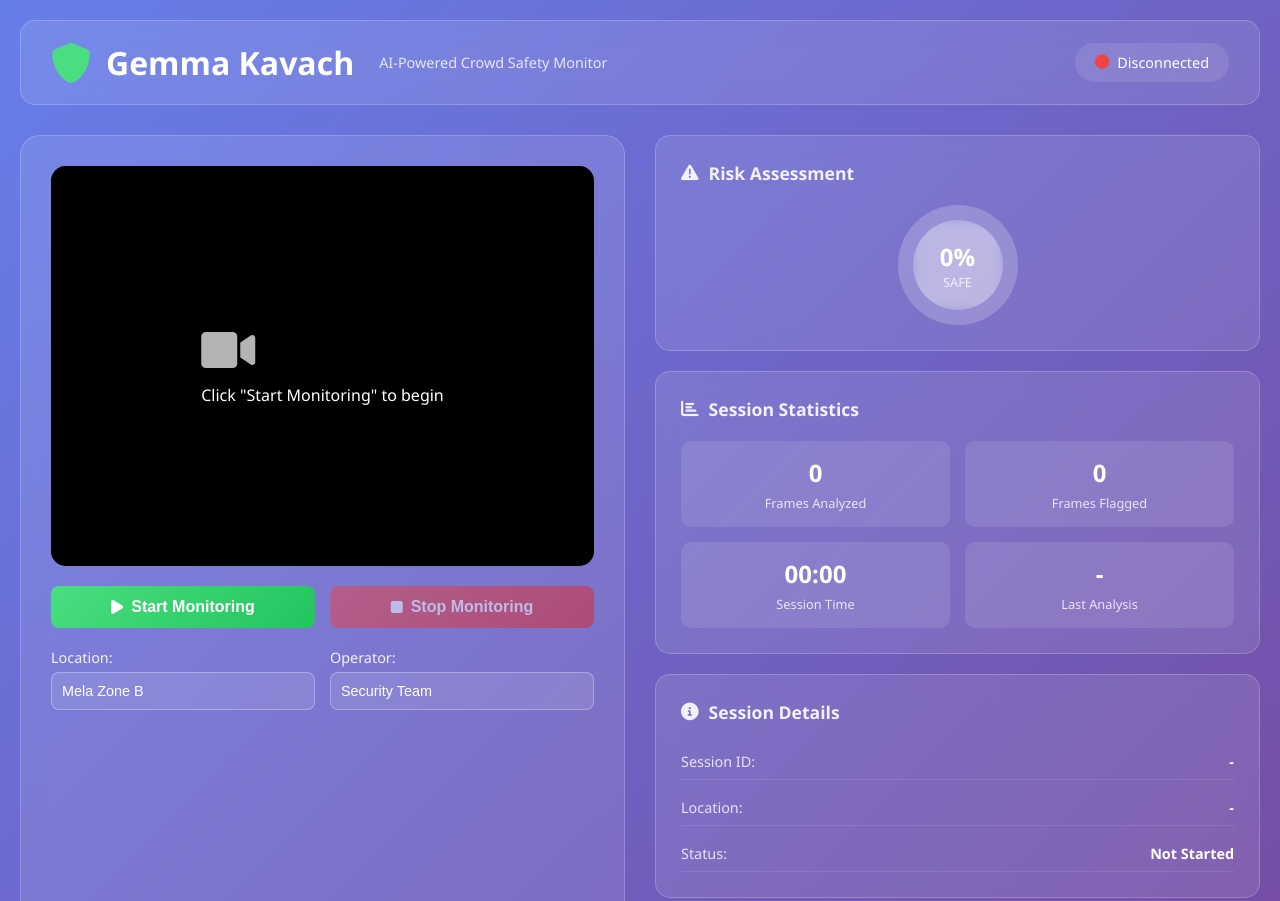
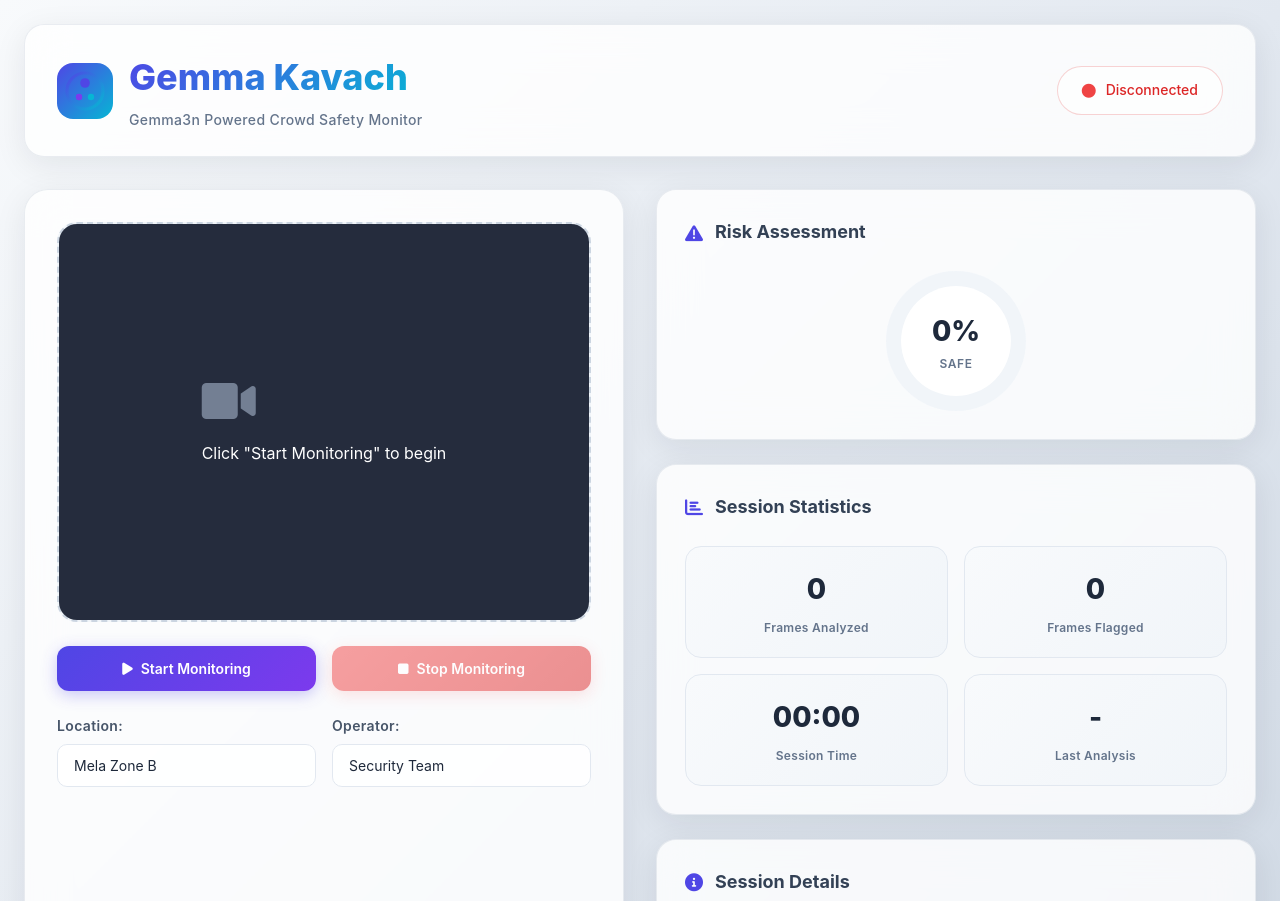
Before and after one commit to aditya699/gemma-kavach, a plain HTML site: page Gemma_Kavach_Vision_Server/static/index.html in a window 1280 px wide. Shown: the top 901 px of the page. Drawn offline with Linux system fonts and the light colour scheme; no server answers.

Commit message:
minor interface changes

```diff
--- a/Gemma_Kavach_Vision_Server/static/index.html
+++ b/Gemma_Kavach_Vision_Server/static/index.html
@@ -12,9 +12,24 @@
         <!-- Header -->
         <header class="header">
             <div class="logo">
-                <i class="fas fa-shield-alt"></i>
-                <h1>Gemma Kavach</h1>
-                <span class="subtitle">AI-Powered Crowd Safety Monitor</span>
+                <div class="logo-icon">
+                    <svg viewBox="0 0 100 100" width="40" height="40">
+                        <circle cx="50" cy="50" r="45" fill="none" stroke="url(#gradient)" stroke-width="8"/>
+                        <circle cx="50" cy="30" r="12" fill="#4F46E5"/>
+                        <circle cx="35" cy="65" r="8" fill="#7C3AED"/>
+                        <circle cx="65" cy="65" r="8" fill="#06B6D4"/>
+                        <defs>
+                            <linearGradient id="gradient" x1="0%" y1="0%" x2="100%" y2="100%">
+                                <stop offset="0%" style="stop-color:#4F46E5"/>
+                                <stop offset="100%" style="stop-color:#06B6D4"/>
+                            </linearGradient>
+                        </defs>
+                    </svg>
+                </div>
+                <div class="logo-text">
+                    <h1>Gemma Kavach</h1>
+                    <span class="subtitle">Gemma3n Powered Crowd Safety Monitor</span>
+                </div>
             </div>
             <div class="status-indicator" id="connectionStatus">
                 <i class="fas fa-circle"></i>
--- a/Gemma_Kavach_Vision_Server/static/style.css
+++ b/Gemma_Kavach_Vision_Server/static/style.css
@@ -1,4 +1,4 @@
-/* Modern CSS Styling for Gemma Kavach */
+/* Modern CSS Styling for Gemma Kavach - Light Grey & Blue Theme */
 
 * {
     margin: 0;
@@ -7,16 +7,17 @@
 }
 
 body {
-    font-family: 'Segoe UI', Tahoma, Geneva, Verdana, sans-serif;
-    background: linear-gradient(135deg, #667eea 0%, #764ba2 100%);
+    font-family: 'Inter', 'Segoe UI', system-ui, -apple-system, sans-serif;
+    background: linear-gradient(135deg, #f8fafc 0%, #e2e8f0 50%, #cbd5e1 100%);
     min-height: 100vh;
-    color: #ffffff;
+    color: #1e293b;
+    line-height: 1.6;
 }
 
 .container {
     max-width: 1400px;
     margin: 0 auto;
-    padding: 20px;
+    padding: 24px;
 }
 
 /* Header */
@@ -24,49 +25,73 @@ body {
     display: flex;
     justify-content: space-between;
     align-items: center;
-    margin-bottom: 30px;
-    background: rgba(255, 255, 255, 0.1);
-    backdrop-filter: blur(10px);
-    padding: 20px 30px;
-    border-radius: 15px;
-    border: 1px solid rgba(255, 255, 255, 0.2);
+    margin-bottom: 32px;
+    background: rgba(255, 255, 255, 0.8);
+    backdrop-filter: blur(20px);
+    padding: 24px 32px;
+    border-radius: 20px;
+    border: 1px solid rgba(148, 163, 184, 0.2);
+    box-shadow: 0 8px 32px rgba(15, 23, 42, 0.08);
 }
 
 .logo {
     display: flex;
     align-items: center;
-    gap: 15px;
+    gap: 16px;
 }
 
-.logo i {
-    font-size: 2.5rem;
-    color: #4ade80;
+.logo-icon {
+    display: flex;
+    align-items: center;
+    justify-content: center;
+    width: 56px;
+    height: 56px;
+    background: linear-gradient(135deg, #4F46E5 0%, #06B6D4 100%);
+    border-radius: 16px;
+    padding: 8px;
 }
 
-.logo h1 {
-    font-size: 2rem;
-    font-weight: 700;
+.logo-text h1 {
+    font-size: 2.25rem;
+    font-weight: 800;
     margin: 0;
+    background: linear-gradient(135deg, #4F46E5 0%, #06B6D4 100%);
+    -webkit-background-clip: text;
+    -webkit-text-fill-color: transparent;
+    background-clip: text;
 }
 
 .subtitle {
-    font-size: 0.9rem;
-    opacity: 0.8;
-    margin-left: 10px;
+    font-size: 0.875rem;
+    color: #64748b;
+    font-weight: 500;
+    letter-spacing: 0.025em;
 }
 
 .status-indicator {
     display: flex;
     align-items: center;
-    gap: 8px;
-    padding: 10px 20px;
-    background: rgba(255, 255, 255, 0.1);
-    border-radius: 25px;
-    font-size: 0.9rem;
+    gap: 10px;
+    padding: 12px 24px;
+    background: rgba(255, 255, 255, 0.6);
+    border-radius: 50px;
+    font-size: 0.875rem;
+    font-weight: 500;
+    border: 1px solid rgba(148, 163, 184, 0.2);
+}
+
+.status-indicator.connected {
+    color: #059669;
+    border-color: rgba(5, 150, 105, 0.2);
 }
 
 .status-indicator.connected i {
-    color: #4ade80;
+    color: #10b981;
+}
+
+.status-indicator.disconnected {
+    color: #dc2626;
+    border-color: rgba(220, 38, 38, 0.2);
 }
 
 .status-indicator.disconnected i {
@@ -77,27 +102,29 @@ body {
 .main-content {
     display: grid;
     grid-template-columns: 1fr 1fr;
-    gap: 30px;
+    gap: 32px;
     min-height: 80vh;
 }
 
 /* Camera Panel */
 .camera-panel {
-    background: rgba(255, 255, 255, 0.1);
-    backdrop-filter: blur(10px);
-    border-radius: 20px;
-    padding: 30px;
-    border: 1px solid rgba(255, 255, 255, 0.2);
+    background: rgba(255, 255, 255, 0.8);
+    backdrop-filter: blur(20px);
+    border-radius: 24px;
+    padding: 32px;
+    border: 1px solid rgba(148, 163, 184, 0.2);
+    box-shadow: 0 8px 32px rgba(15, 23, 42, 0.08);
 }
 
 .camera-container {
     position: relative;
     width: 100%;
     height: 400px;
-    border-radius: 15px;
+    border-radius: 20px;
     overflow: hidden;
-    margin-bottom: 20px;
-    background: #000;
+    margin-bottom: 24px;
+    background: #f1f5f9;
+    border: 2px dashed #cbd5e1;
 }
 
 #videoElement {
@@ -112,7 +139,7 @@ body {
     left: 0;
     width: 100%;
     height: 100%;
-    background: rgba(0, 0, 0, 0.7);
+    background: rgba(15, 23, 42, 0.9);
     display: flex;
     align-items: center;
     justify-content: center;
@@ -122,110 +149,130 @@ body {
 
 .overlay-content i {
     font-size: 3rem;
-    margin-bottom: 10px;
+    margin-bottom: 16px;
     opacity: 0.7;
+    color: #94a3b8;
 }
 
 .camera-controls {
     display: flex;
-    gap: 15px;
-    margin-bottom: 20px;
+    gap: 16px;
+    margin-bottom: 24px;
 }
 
 .btn {
-    padding: 12px 24px;
+    padding: 14px 28px;
     border: none;
-    border-radius: 8px;
-    font-size: 1rem;
+    border-radius: 12px;
+    font-size: 0.875rem;
     font-weight: 600;
     cursor: pointer;
     display: flex;
     align-items: center;
     gap: 8px;
-    transition: all 0.3s ease;
+    transition: all 0.3s cubic-bezier(0.4, 0, 0.2, 1);
     flex: 1;
     justify-content: center;
+    font-family: inherit;
 }
 
 .btn:disabled {
     opacity: 0.5;
     cursor: not-allowed;
+    transform: none !important;
 }
 
 .btn-primary {
-    background: linear-gradient(135deg, #4ade80, #22c55e);
+    background: linear-gradient(135deg, #4F46E5 0%, #7C3AED 100%);
     color: white;
+    box-shadow: 0 4px 16px rgba(79, 70, 229, 0.3);
 }
 
 .btn-primary:hover:not(:disabled) {
     transform: translateY(-2px);
-    box-shadow: 0 10px 20px rgba(74, 222, 128, 0.3);
+    box-shadow: 0 8px 24px rgba(79, 70, 229, 0.4);
 }
 
 .btn-secondary {
-    background: linear-gradient(135deg, #ef4444, #dc2626);
+    background: linear-gradient(135deg, #ef4444 0%, #dc2626 100%);
     color: white;
+    box-shadow: 0 4px 16px rgba(239, 68, 68, 0.3);
 }
 
 .btn-secondary:hover:not(:disabled) {
     transform: translateY(-2px);
-    box-shadow: 0 10px 20px rgba(239, 68, 68, 0.3);
+    box-shadow: 0 8px 24px rgba(239, 68, 68, 0.4);
 }
 
 /* Session Config */
 .session-config {
     display: grid;
     grid-template-columns: 1fr 1fr;
-    gap: 15px;
+    gap: 16px;
 }
 
 .input-group {
     display: flex;
     flex-direction: column;
-    gap: 5px;
+    gap: 6px;
 }
 
 .input-group label {
-    font-size: 0.9rem;
-    opacity: 0.9;
-    font-weight: 500;
+    font-size: 0.875rem;
+    color: #475569;
+    font-weight: 600;
+    letter-spacing: 0.025em;
 }
 
 .input-group input {
-    padding: 10px;
-    border: 1px solid rgba(255, 255, 255, 0.3);
-    border-radius: 8px;
-    background: rgba(255, 255, 255, 0.1);
-    color: white;
-    font-size: 0.9rem;
+    padding: 12px 16px;
+    border: 1.5px solid #e2e8f0;
+    border-radius: 10px;
+    background: rgba(255, 255, 255, 0.8);
+    color: #1e293b;
+    font-size: 0.875rem;
+    transition: all 0.2s ease;
+    font-family: inherit;
+}
+
+.input-group input:focus {
+    outline: none;
+    border-color: #4F46E5;
+    box-shadow: 0 0 0 3px rgba(79, 70, 229, 0.1);
 }
 
 .input-group input::placeholder {
-    color: rgba(255, 255, 255, 0.5);
+    color: #94a3b8;
 }
 
 /* Dashboard Panel */
 .dashboard-panel {
     display: flex;
     flex-direction: column;
-    gap: 20px;
+    gap: 24px;
 }
 
 .widget {
-    background: rgba(255, 255, 255, 0.1);
-    backdrop-filter: blur(10px);
-    border-radius: 15px;
-    padding: 25px;
-    border: 1px solid rgba(255, 255, 255, 0.2);
+    background: rgba(255, 255, 255, 0.8);
+    backdrop-filter: blur(20px);
+    border-radius: 20px;
+    padding: 28px;
+    border: 1px solid rgba(148, 163, 184, 0.2);
+    box-shadow: 0 8px 32px rgba(15, 23, 42, 0.08);
 }
 
 .widget h3 {
     display: flex;
     align-items: center;
-    gap: 10px;
-    margin-bottom: 20px;
-    font-size: 1.1rem;
-    opacity: 0.9;
+    gap: 12px;
+    margin-bottom: 24px;
+    font-size: 1.125rem;
+    color: #334155;
+    font-weight: 700;
+}
+
+.widget h3 i {
+    color: #4F46E5;
 }
 
 /* Risk Widget */
@@ -236,103 +283,116 @@ body {
 }
 
 .risk-circle {
-    width: 120px;
-    height: 120px;
+    width: 140px;
+    height: 140px;
     border-radius: 50%;
-    background: conic-gradient(from 0deg, #4ade80 0%, #4ade80 var(--progress, 0%), rgba(255, 255, 255, 0.2) var(--progress, 0%));
+    background: conic-gradient(from 0deg, #10b981 0%, #10b981 var(--progress, 0%), #f1f5f9 var(--progress, 0%));
     display: flex;
     flex-direction: column;
     align-items: center;
     justify-content: center;
     position: relative;
-    transition: all 0.5s ease;
+    transition: all 0.6s cubic-bezier(0.4, 0, 0.2, 1);
 }
 
 .risk-circle::before {
     content: '';
     position: absolute;
-    width: 90px;
-    height: 90px;
+    width: 110px;
+    height: 110px;
     border-radius: 50%;
-    background: rgba(255, 255, 255, 0.1);
-    backdrop-filter: blur(5px);
+    background: rgba(255, 255, 255, 0.95);
+    backdrop-filter: blur(10px);
 }
 
 .risk-value {
-    font-size: 1.5rem;
-    font-weight: 700;
+    font-size: 1.75rem;
+    font-weight: 800;
     z-index: 1;
+    color: #1e293b;
 }
 
 .risk-label {
-    font-size: 0.8rem;
-    opacity: 0.8;
+    font-size: 0.75rem;
+    font-weight: 600;
+    letter-spacing: 0.05em;
     z-index: 1;
+    color: #64748b;
 }
 
 .risk-circle.safe {
     --progress: 0%;
-    background: conic-gradient(from 0deg, #4ade80 0%, #4ade80 var(--progress, 0%), rgba(255, 255, 255, 0.2) var(--progress, 0%));
+    background: conic-gradient(from 0deg, #10b981 0%, #10b981 var(--progress, 0%), #f1f5f9 var(--progress, 0%));
 }
 
 .risk-circle.watch {
     --progress: 30%;
-    background: conic-gradient(from 0deg, #facc15 0%, #facc15 var(--progress, 30%), rgba(255, 255, 255, 0.2) var(--progress, 30%));
+    background: conic-gradient(from 0deg, #f59e0b 0%, #f59e0b var(--progress, 30%), #f1f5f9 var(--progress, 30%));
 }
 
 .risk-circle.alert {
     --progress: 75%;
-    background: conic-gradient(from 0deg, #ef4444 0%, #ef4444 var(--progress, 75%), rgba(255, 255, 255, 0.2) var(--progress, 75%));
+    background: conic-gradient(from 0deg, #ef4444 0%, #ef4444 var(--progress, 75%), #f1f5f9 var(--progress, 75%));
 }
 
 /* Stats Widget */
 .stats-grid {
     display: grid;
     grid-template-columns: 1fr 1fr;
-    gap: 15px;
+    gap: 16px;
 }
 
 .stat-item {
     text-align: center;
-    padding: 15px;
-    background: rgba(255, 255, 255, 0.1);
-    border-radius: 10px;
+    padding: 20px;
+    background: linear-gradient(135deg, #f8fafc 0%, #f1f5f9 100%);
+    border-radius: 16px;
+    border: 1px solid #e2e8f0;
 }
 
 .stat-value {
-    font-size: 1.5rem;
-    font-weight: 700;
-    margin-bottom: 5px;
+    font-size: 1.75rem;
+    font-weight: 800;
+    margin-bottom: 6px;
+    color: #1e293b;
 }
 
 .stat-label {
-    font-size: 0.8rem;
-    opacity: 0.8;
+    font-size: 0.75rem;
+    color: #64748b;
+    font-weight: 600;
+    letter-spacing: 0.025em;
 }
 
 /* Session Widget */
 .session-info {
     display: flex;
     flex-direction: column;
-    gap: 10px;
+    gap: 12px;
 }
 
 .info-row {
     display: flex;
     justify-content: space-between;
     align-items: center;
-    padding: 8px 0;
-    border-bottom: 1px solid rgba(255, 255, 255, 0.1);
+    padding: 10px 0;
+    border-bottom: 1px solid #e2e8f0;
+}
+
+.info-row:last-child {
+    border-bottom: none;
 }
 
 .info-label {
-    opacity: 0.8;
-    font-size: 0.9rem;
+    color: #64748b;
+    font-size: 0.875rem;
+    font-weight: 500;
 }
 
 .info-value {
     font-weight: 600;
-    font-size: 0.9rem;
+    font-size: 0.875rem;
+    color: #1e293b;
 }
 
 /* Activity Log */
@@ -346,28 +406,34 @@ body {
 
 .log-item {
     display: flex;
-    gap: 10px;
-    padding: 8px;
-    background: rgba(255, 255, 255, 0.05);
-    border-radius: 5px;
-    font-size: 0.85rem;
+    gap: 12px;
+    padding: 10px;
+    background: rgba(248, 250, 252, 0.8);
+    border-radius: 8px;
+    font-size: 0.8rem;
+    border-left: 3px solid #e2e8f0;
 }
 
 .log-time {
-    opacity: 0.7;
+    color: #64748b;
     min-width: 60px;
+    font-weight: 500;
 }
 
 .log-message {
     flex: 1;
+    color: #334155;
+    font-weight: 500;
 }
 
 .log-item.risk {
-    border-left: 3px solid #ef4444;
+    border-left-color: #ef4444;
+    background: rgba(254, 242, 242, 0.8);
 }
 
 .log-item.safe {
-    border-left: 3px solid #4ade80;
+    border-left-color: #10b981;
+    background: rgba(240, 253, 244, 0.8);
 }
 
 /* Modal */
@@ -378,8 +444,8 @@ body {
     left: 0;
     width: 100%;
     height: 100%;
-    background: rgba(0, 0, 0, 0.7);
-    backdrop-filter: blur(5px);
+    background: rgba(15, 23, 42, 0.8);
+    backdrop-filter: blur(8px);
     z-index: 1000;
     align-items: center;
     justify-content: center;
@@ -390,22 +456,23 @@ body {
 }
 
 .modal-content {
-    background: rgba(255, 255, 255, 0.1);
-    backdrop-filter: blur(10px);
-    padding: 30px;
-    border-radius: 15px;
+    background: rgba(255, 255, 255, 0.95);
+    backdrop-filter: blur(20px);
+    padding: 40px;
+    border-radius: 20px;
     text-align: center;
-    border: 1px solid rgba(255, 255, 255, 0.2);
+    border: 1px solid rgba(148, 163, 184, 0.2);
+    box-shadow: 0 20px 40px rgba(15, 23, 42, 0.2);
 }
 
 .spinner {
     width: 40px;
     height: 40px;
-    border: 4px solid rgba(255, 255, 255, 0.3);
-    border-top: 4px solid #4ade80;
+    border: 4px solid #e2e8f0;
+    border-top: 4px solid #4F46E5;
     border-radius: 50%;
     animation: spin 1s linear infinite;
-    margin: 0 auto 15px;
+    margin: 0 auto 16px;
 }
 
 @keyframes spin {
@@ -430,17 +497,18 @@ body {
 
 @media (max-width: 768px) {
     .container {
-        padding: 10px;
+        padding: 16px;
     }
 
     .header {
         flex-direction: column;
-        gap: 15px;
+        gap: 16px;
+        text-align: center;
     }
 
     .logo {
         flex-direction: column;
-        text-align: center;
+        gap: 12px;
     }
 
     .stats-grid {
@@ -450,4 +518,8 @@ body {
     .camera-controls {
         flex-direction: column;
     }
+
+    .logo-text h1 {
+        font-size: 1.875rem;
+    }
 }
```
Also changed, not shown: 2 other files.
